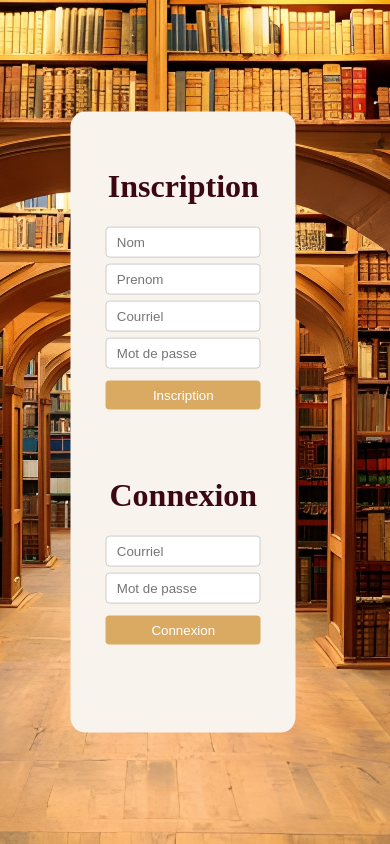
After one commit to oulahcenelyna/librairie, a PHP site: page / in a window 390 px wide. The commit adds this page. Run offline with PHP 8.4, Linux system fonts and the light colour scheme; style sheets or scripts are compiled from the project's sources.

Commit message:
css et responsive login , footer

```diff
--- a/Style/indexstyle.scss
+++ b/Style/indexstyle.scss
@@ -1,15 +1,84 @@
+
 body{
   background-image: url("../images/login.jpg");
   background-repeat: no-repeat;
   background-size: cover;
+  background-attachment: fixed;
+  background-position: center center;
+  background-color: #464646;
 }
-.formulaire {
-  display:list-item;
+h1{
+  color: #3b0710;
+  text-align: center;
 }
 .center {
   margin: auto;
-  width: 60%;
-  border: 5px solid #FFFF00;
+  height: 50%;
+  width: 50%;
+  display: flex;
+  justify-content: space-around;
+  border: 5px solid #F8F3ED;
   padding: 10px;
-  background-color: yellow;
+  border-radius: 15px;
+  background-color: #F8F3ED;
+
+  position: absolute;
+  left: 47%;
+  top: 50%;
+  transform: translate(-50%, -50%);
   }
+  .ligne{
+    border-left: solid;
+    border-color: #3b0710;
+
+
+
+  }
+  .formulaireConnexion{
+    padding: 20px;
+  }
+  .formulaireInscription{
+    padding: 20px;
+  }
+  input[type=text], input[type=email]{
+    padding: 12px 17px;
+    margin: 8px 0;
+    display: block;
+    border: 1px solid #ccc;
+    border-radius: 4px;
+    box-sizing: border-box;
+  }
+  input[type=submit] {
+    width: 100%;
+    background-color: #DAAA63;
+    padding: 14px 20px;
+    margin: 20px 0;
+    border: none;
+    border-radius: 4px;
+    cursor: pointer;
+    color: white;
+  }
+
+  input[type=submit]:hover {
+    background-color: #F1C98F;
+    color: #8A6734;
+  }
+  @media only screen and (max-width: 780px) {
+     body { /* The file size of this background image is 93% smaller to improve page load speed on mobile internet connections */
+      background-image: url("../images/login.jpg");
+     }
+     input[type=text], input[type=email]{
+      padding: 7px 10px;
+      margin: 6px 0;
+      width: 100%;
+     }
+     input[type=submit] {
+      padding: 7px 10px;
+      margin: 6px 0;
+     }
+
+     .center {
+       display: inline-block;
+       height: 70%;
+     }
+    }
--- /dev/null
+++ b/index.php
@@ -0,0 +1,49 @@
+<!DOCTYPE html>
+<html lang="en">
+<head>
+    <meta charset="UTF-8">
+    <meta http-equiv="X-UA-Compatible" content="IE=edge">
+    <meta name="viewport" content="width=device-width, initial-scale=1.0">
+    <title>Document</title>
+    <link rel="stylesheet" href="Style/indexstyle.scss">
+</head>
+<body>
+<div class="body">
+		<!-- formulaire inscription -->
+<div class="center">
+<div class="formulaireInscription">
+    <h1>Inscription </h1>
+    <form method="post" action="layouts/inscription.php" >
+
+		<input type="text" name="nomForm" required  placeholder="Nom">
+
+
+		<input type="text" name="prenomForm" required  placeholder="Prenom">
+
+
+		<input type="email" name="courielFormInscription" required  placeholder="Courriel">
+
+
+		<input type="text" name="MotPasseFormInscription"required  placeholder="Mot de passe">
+
+		<input type="submit" name="envoyer" value="Inscription">
+	</form>
+    </div>
+	<div class="ligne"></div>
+	<!-- Formulaire connexion -->
+    <div class="formulaireConnexion">
+    <h1>Connexion </h1>
+    <form method="post" action="layouts/connexion.php">
+
+		<input type="email" name="courielFormConnexion" required  placeholder="Courriel">
+
+
+		<input type="text" name="MotPasseFormConnexion" required  placeholder="Mot de passe">
+
+		<input type="submit" name="connecter" value="Connexion">
+	</form>
+    </div>
+</div>
+</div>
+</body>
+</html>
--- a/layouts/deconnexion.php
+++ b/layouts/deconnexion.php
@@ -1,5 +1,5 @@
 <?php
 session_start();
 session_destroy();
-header('Location:../index.html.php');
+header('Location:../index.php');
 ?>
```
Also changed, not shown: Style/affichageLivresstyle.scss (+8 -4 lines), Style/categorieLivresstyle.scss (+13 -8 lines), Style/profilStyle.css (+22 -3 lines), affichageLivres.html.php (+4 -4 lines), categorieLivres.html.php (+5 -5 lines), index.html.php (deleted, +0 -46 lines), layouts/footer.php (+6 -21 lines), layouts/profilHeader.php (+1 -7 lines), profil.html.php (+9 -0 lines), images/facebook.png, images/insta.png (deleted), images/instagram.png (added), images/linkedin.png (added), images/twitter.png (deleted).
